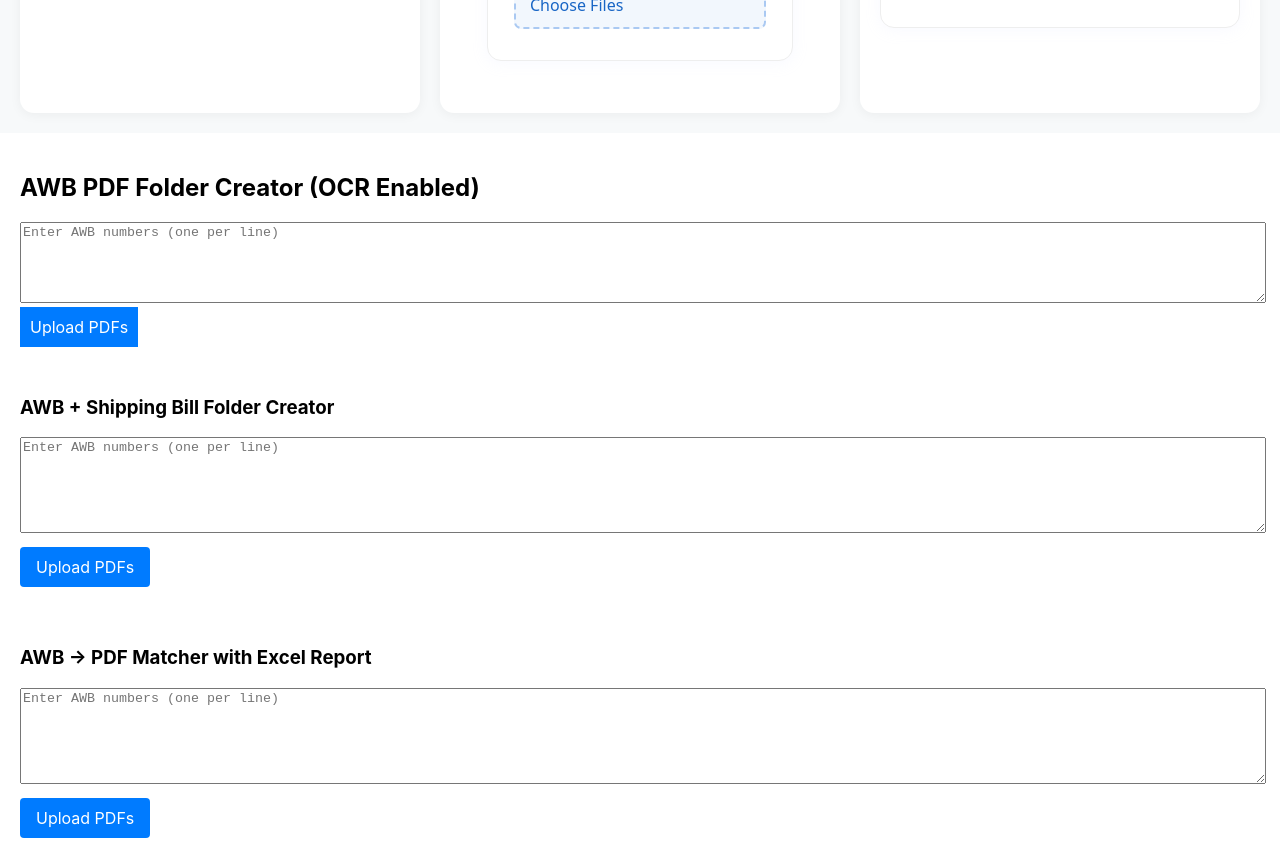
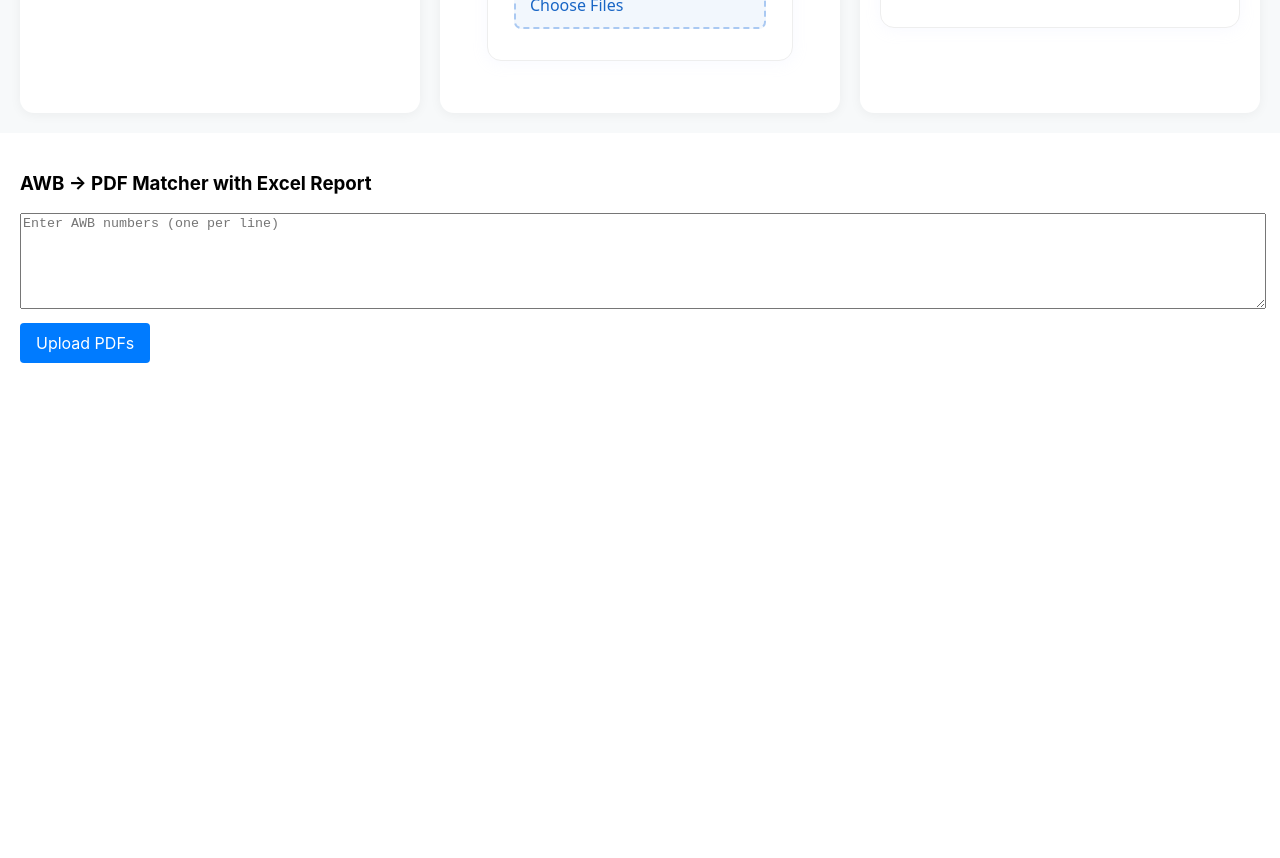
Before and after one commit to AliRashid07860/Rename-Pdf-file, a React (Create React App) app: page / in a window 1280 px wide. Shown: the part 1060-1918 px from the top of the page. After the commit the page ends 1443 px from the top, so only its background shows below. Built offline with nearby package versions, Linux system fonts and the light colour scheme.

Commit message:
Updated PDF rename logic

```diff
--- a/src/App.js
+++ b/src/App.js
@@ -1,14 +1,14 @@
 import Main from "./Components/main/Main"
-import MainFolder from "./ComponentsFolder/MainFolder";
-import Check from './Check';
+//import MainFolder from "./ComponentsFolder/MainFolder";
+// import Check from './Check';
 import CheckWithExcel from './CheckWithExcel';
 
 function App() {
   return (
     <>
       <Main/>
-      <MainFolder/>
-      <Check/>
+      {/* <MainFolder/> */}
+      {/* <Check/> */}
       <CheckWithExcel/>
     </>
   );
```
